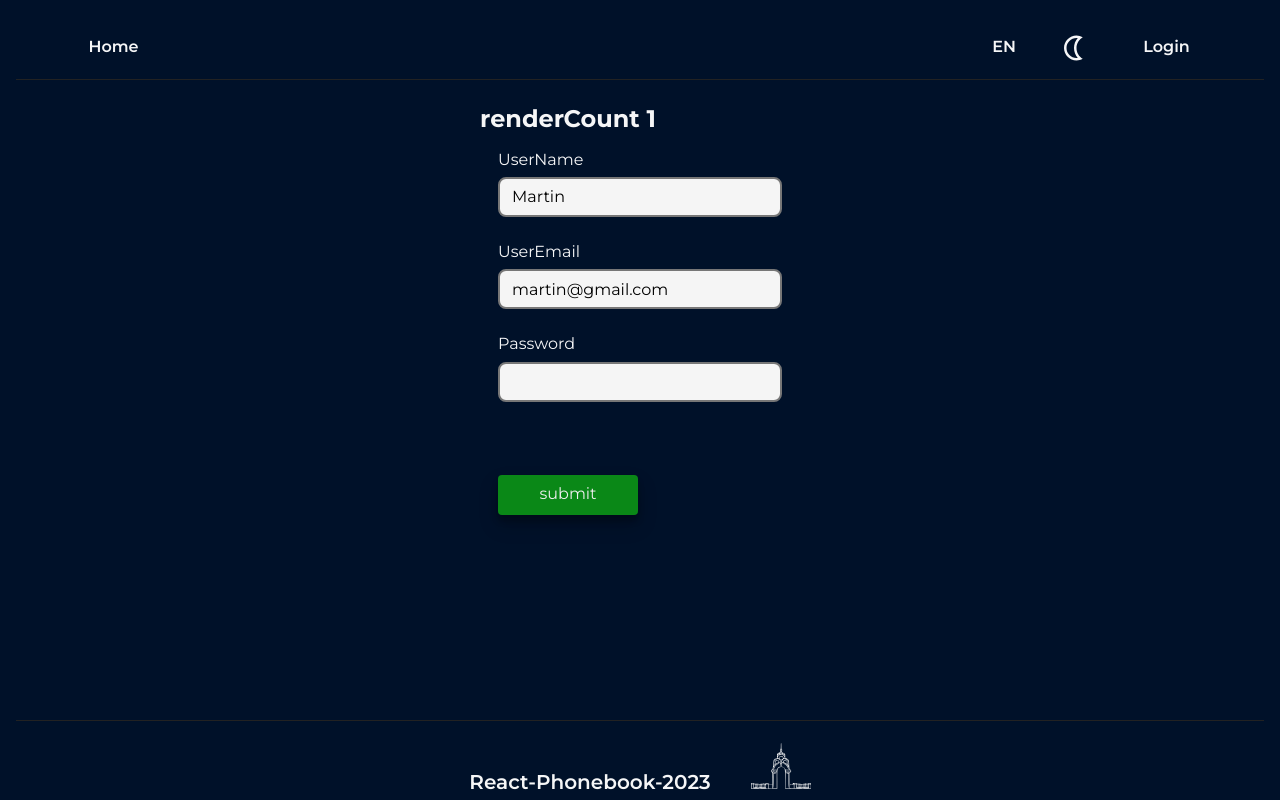
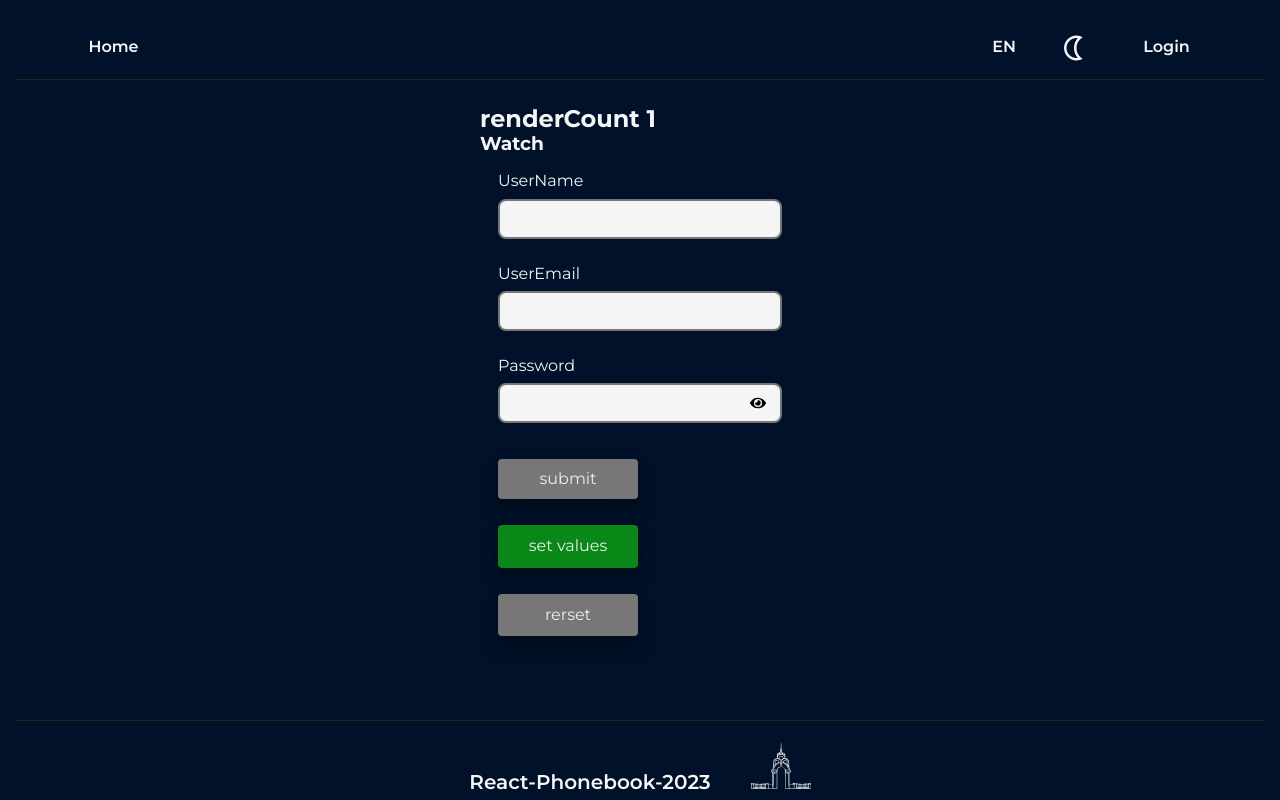
Before and after one commit to YuriyPilipenkoKH/goit-react-hw-08-phonebook, a React (Create React App) app: page /goit-react-hw-08-phonebook/hookform in a window 1280 px wide. Built offline with nearby package versions, Linux system fonts and the light colour scheme.

Commit message:
valid form

```diff
--- a/src/components/Button/Button.jsx
+++ b/src/components/Button/Button.jsx
@@ -1,5 +1,5 @@
 import PropTypes from 'prop-types';
-import { StyledArrowButton, StyledButton } from './Button.styled';
+import { StyledArrowButton, StyledButton, StyledFlatButton } from './Button.styled';
 
 
 const Button = ({ children, ...props }) => {
@@ -10,6 +10,10 @@ export const ArrowButton = ({ children, ...props }) => {
   return <StyledArrowButton type='button' {...props}> {children}</StyledArrowButton>;
 };
 
+export const FlatButton = ({ children, ...props }) => {
+  return <StyledFlatButton type='button' {...props}> {children}</StyledFlatButton>;
+};
+
 export default Button;
 
 Button.propTypes = {
--- a/src/components/Button/Button.styled.jsx
+++ b/src/components/Button/Button.styled.jsx
@@ -85,3 +85,13 @@ export const StyledArrowButton = styled.button`
   background-color: transparent;
   cursor: pointer;
 `;
+
+export const StyledFlatButton = styled.button`
+       padding: 0;
+       outline: none;
+       border:none;
+       background-color: transparent;
+       cursor: pointer;
+      transition: all 0.4s ease-in-out;
+
+`
--- a/src/pages/HookForm.jsx
+++ b/src/pages/HookForm.jsx
@@ -1,38 +1,82 @@
-import Button from "components/Button/Button"
+import Button, { FlatButton } from "components/Button/Button"
 import { ErrorWrap, HookedForm, HookedInput, HookedLabel } from "./HookForm.styled"
 import { useForm } from "react-hook-form"
 import { DevTool } from "@hookform/devtools"
+import { useEffect, useState } from "react"
+import { FaEye, FaEyeSlash } from "react-icons/fa"
 
 
 const HookForm = () => {
-    let renderCount = 0
-    // const [show, setShow] = useState(false);
-
-   const {
-    register,
-    control,
-    handleSubmit,
-    formState
+    const [show, setShow] = useState(false);
+        const {
+        register,
+        control,
+        handleSubmit,
+        formState,
+        watch,
+        setValue,
+        reset,
     } = useForm({
         defaultValues: {
-            name: 'Martin',
-            email: 'martin@gmail.com',
+            name: '',
+            email: '',
             password: ''
-        }
+        },
+        mode:'all',
     })
-//    const {name, ref, onChange, onBlur} = register('userName')
-    const {errors} = formState
+    //    const {name, ref, onChange, onBlur} = register('userName')
+    const {
+        errors,
+        isDirty,
+        isValid ,
+        isSubmitting,
+        // isSubmitted,
+        isSubmitSuccessful,
+    } = formState
 
     const onSubmit = data => {
         console.log('Form summited',data)
 
     };
 
+    //watch
+    const watchUser = watch('email')
+    useEffect((value) => {
+     const subscription = watch((value) => {
+        // console.log(value)
+     })
+      return () => {
+        subscription.unsubscribe()
+      }
+    }, [watch])
 
+    //set values
+    const handleSetValues = () => {
+        const souldI ={
+            shouldDirty:true,
+            shouldTouch:true,
+            shouldValidate:true,
+        }
+
+        setValue('name', 'Martin', souldI)
+        setValue('email', 'martino@gmail.com', souldI)
+        setValue('password', 'Martino405', souldI)
+    }
+    //reset
+    useEffect(() => {
+        if(isSubmitSuccessful) {
+            reset()
+        }
+    }, [isSubmitSuccessful, reset])
+
+
+    // renders
+    let renderCount = 0
     renderCount++
   return (
     <div>
         <h2>renderCount{"  "}{renderCount}</h2>
+        <h3>Watch {'  '}{watchUser} </h3>
         <HookedForm onSubmit={handleSubmit(onSubmit)} noValidate >
             <HookedLabel >UserName
                 <HookedInput
@@ -42,6 +86,10 @@ const HookForm = () => {
                     value: true,
                     message: "Name is requred",
                 },
+                minLength:{
+                    value: 2,
+                    message: 'Minimum length is 2'
+                },
                 pattern: {
                     value: /^[a-zA-Z0-9]{2,20}$/,
                     message: 'Name is not valid'
@@ -50,6 +98,8 @@ const HookForm = () => {
 
                 type="text"
                 errors={errors.name}
+                isDirty={isDirty}
+                isValid={isValid}
                  />
                 {errors?.name && (
                 <ErrorWrap>{errors.name.message}</ErrorWrap>
@@ -85,6 +135,8 @@ const HookForm = () => {
 
                 type="email"
                 errors={errors.email}
+                isDirty={isDirty}
+                isValid={isValid}
                  />
                 {errors?.email && (
                 <ErrorWrap>{errors.email.message}</ErrorWrap>
@@ -94,9 +146,14 @@ const HookForm = () => {
                 <HookedInput
                 {...register('password',{
                     required: "Password is requred" ,
+                    // disabled: watch('email') === '',
+                    minLength:{
+                        value: 6,
+                        message: 'Minimum length is 6'
+                    },
                     pattern: {
                         value: /^(?=.*[a-z])(?=.*[A-Z])(?=.*\d)[a-zA-Z\d]{6,16}$/,
-                        message: 'Password must be from 6 to 16 characters'
+                        message: 'Include capital letters and numbers'
                     },
                     validate: (fieldValue) => {
                         return (
@@ -105,13 +162,35 @@ const HookForm = () => {
                     }
                 })}
 
-                type="password"
-                errors={errors.password} />
+                type={show ? 'text' : 'password'}
+                errors={errors.password}
+                isDirty={isDirty}
+                isValid={isValid} />
                 {errors?.password && (
                 <ErrorWrap>{errors.password.message}</ErrorWrap>
                 )}
+            <FlatButton
+            type='button'
+            className='showBtn'
+            onClick={() => setShow(!show)}>
+              {show ? <FaEyeSlash /> : <FaEye />}
+              </FlatButton>
             </HookedLabel>
-            <Button type="submit" className='sub'>submit</Button>
+            <Button
+            type="submit"
+            disabled={!isDirty || !isValid}
+            className='sub'>submit</Button>
+            <Button
+             onClick={handleSetValues}
+             disabled={isSubmitting}
+             type="button"
+             className='set'>set values</Button>
+            <Button
+             onClick={()=> reset()}
+             disabled={!isDirty || isSubmitting}
+             type="button"
+             className='set'>rerset</Button>
+
         </HookedForm>
         <DevTool control={control}/>
     </div>
--- a/src/pages/HookForm.styled.jsx
+++ b/src/pages/HookForm.styled.jsx
@@ -6,7 +6,7 @@ export const HookedForm = styled.form`
     flex-direction: column;
     gap: 26px;
     width: 320px;
-    height: 400px;
+    height: 500px;
     padding: 18px;
 
     &>button.sub{
@@ -17,21 +17,35 @@ export const HookedForm = styled.form`
             background-color: #777;
         }
     }
+    &>button.set{
+        width: 140px;
+        &:disabled{
+            background-color: #777;
+        }
+    }
 `
 export const HookedLabel = styled.label`
     position: relative;
     display: grid;
     gap: 8px;
-
+    &>button.showBtn{
+        position: absolute;
+        top: 38px;
+        right: 16px;
+    }
 `
 export const HookedInput = styled.input.withConfig({
     shouldForwardProp: prop =>
-        isPropValid(prop)  && prop !== 'errors',
+        isPropValid(prop)
+        && prop !== 'errors'
+        && prop !== 'isDirty'
+        && prop !== 'isValid',
   })`
     height: 40px;
     background-color: #f5f5f5;
     border: 2px solid #777;
-    border-color: ${({ errors }) => errors ?  "crimson" : "#777"};
+    border-color: ${({ errors, isDirty, isValid }) => (errors ? "crimson" : isValid && isDirty ? "#080" : "#777")};
+
     border-radius: 8px;
     padding: 4px 12px;
     outline : none;
```
